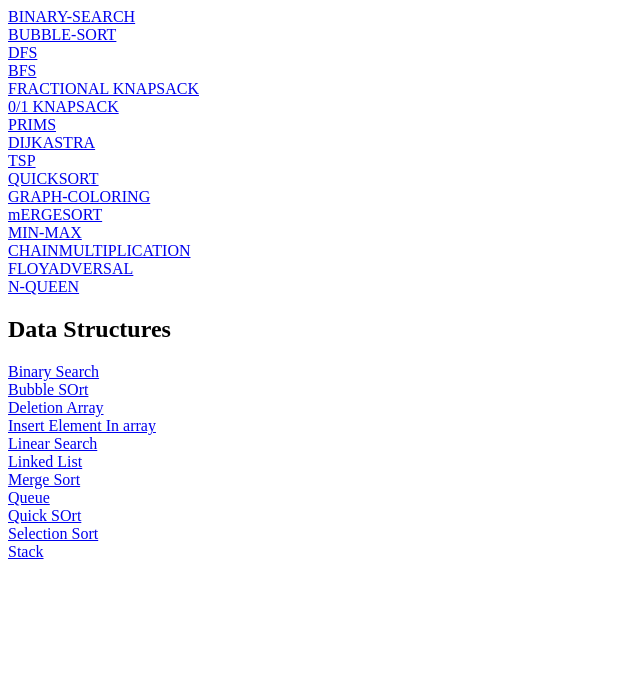
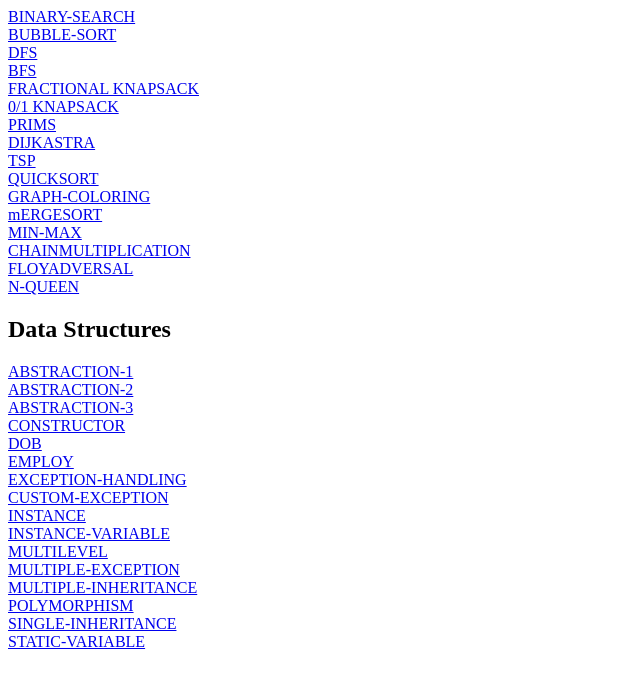
Before and after one commit to Harshu-Raj/algorithms, a plain HTML site: page index.html in a window 1280 px wide. Shown: the whole page, without its empty margins (0-640 px from the left). Drawn offline with Linux system fonts and the light colour scheme.

Commit message:
Update index.html

```diff
--- a/index.html
+++ b/index.html
@@ -42,27 +42,37 @@
 
     <div>
         <H2>Data Structures</H2>
-        <a href="binary.cpp">Binary Search</a>
+        <a href="abstract.py">ABSTRACTION-1</a>
         <br>
-        <a href="bubblesort.cpp">Bubble SOrt</a>
+        <a href="abstract2.py">ABSTRACTION-2</a>
         <br>
-        <a href="deletion.cpp">Deletion Array</a>
+        <a href="abstract3.py">ABSTRACTION-3</a>
         <br>
-        <a href="inesrt.cpp">Insert Element In array</a>
+        <a href="constructor.py">CONSTRUCTOR</a>
         <br>
-        <a href="linear.cpp">Linear Search</a>
+        <a href="dob.py">DOB</a>
         <br>
-        <a href="linked list.cpp">Linked List</a>
+        <a href="emp.py">EMPLOY</a>
         <br>
-        <a href="merge.cpp">Merge Sort</a>
+        <a href="exception.py">EXCEPTION-HANDLING</a>
         <br>
-        <a href="Queue.cpp">Queue</a>
+        <a href="custom_exception.py">CUSTOM-EXCEPTION</a>
         <br>
-        <a href="quicksort.cpp">Quick SOrt</a>
+        <a href="instance.py">INSTANCE</a>
         <br>
-        <a href="Selection.cpp">Selection Sort</a>
+        <a href="instance_var.py">INSTANCE-VARIABLE</a>
         <br>
-        <a href="Stack.cpp">Stack</a>
+        <a href="multilevel.py">MULTILEVEL</a>
+        <br>
+        <a href="multiple_exception.py">MULTIPLE-EXCEPTION</a>
+        <br>
+        <a href="multipleinheritance.py">MULTIPLE-INHERITANCE</a>
+         <br>
+        <a href="polymorphism.py">POLYMORPHISM</a>
+        <br>
+        <a href="singleinheritance.py">SINGLE-INHERITANCE</a>
+        <br>
+        <a href="static_var.py">STATIC-VARIABLE</a>
     </div>
 
 </body>
```
